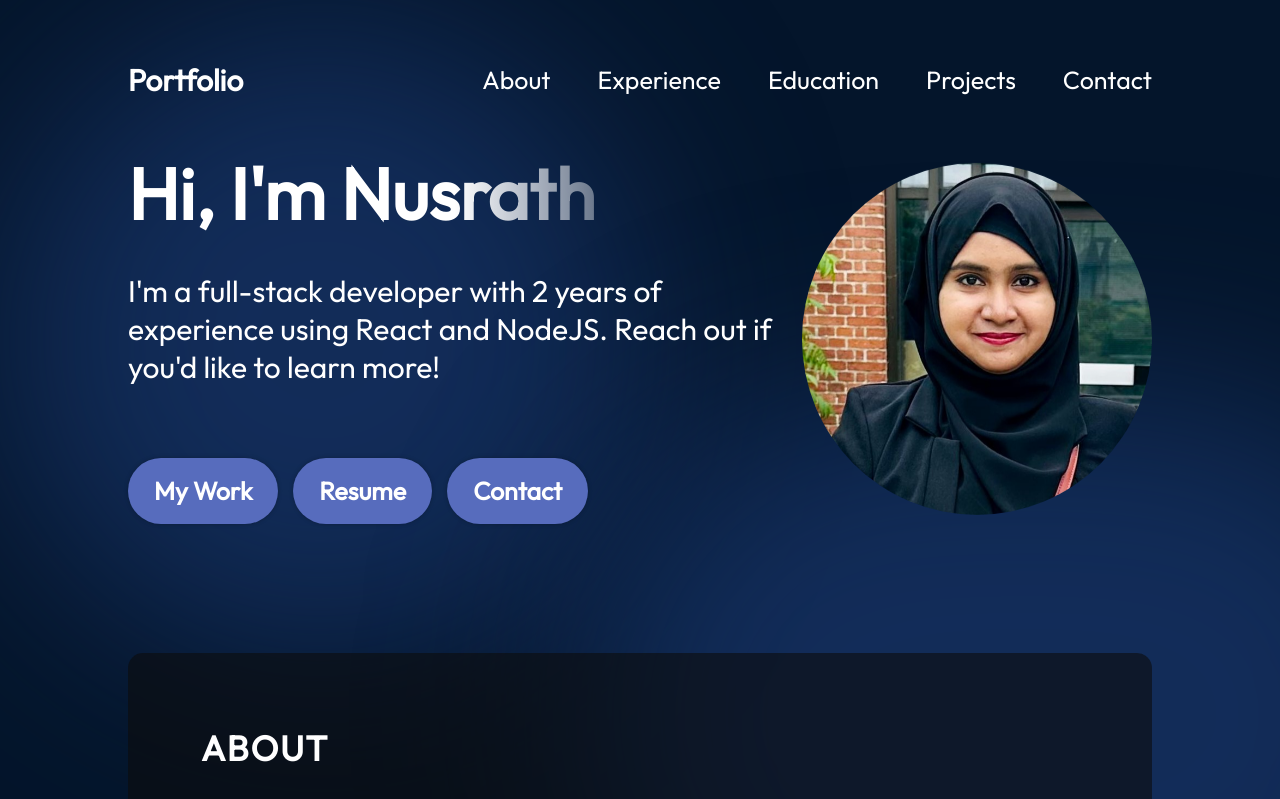
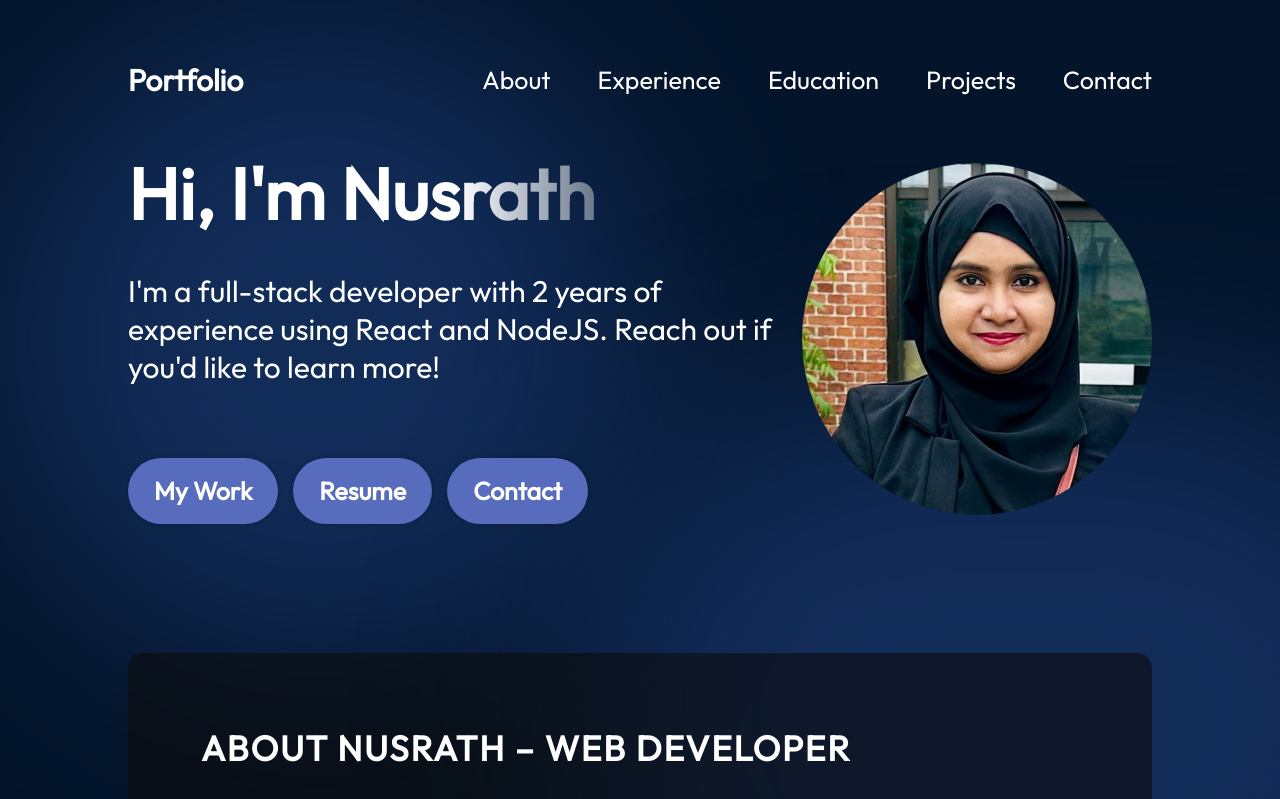
Before and after one commit to Nusrath-Jahan/Nusrath-Jahan-portfolio, a React (Vite) app: page / in a window 1280 px wide. Shown: the top 799 px of the page. Built offline with nearby package versions, Linux system fonts and the light colour scheme.

Commit message:
try to add seo

```diff
--- a/src/components/About/About.jsx
+++ b/src/components/About/About.jsx
@@ -6,7 +6,7 @@ import { getImageUrl } from "../../utils";
 export const About = () => {
   return (
     <section className={styles.container} id="about">
-      <h2 className={styles.title}>About</h2>
+      <h1 className={styles.title}>About Nusrath – Web Developer</h1>
       <ul className={styles.aboutItems}>
         <li className={styles.aboutItem}>
           <img src={getImageUrl("about/cursorIcon.png")} alt="Cursor icon" />
```
